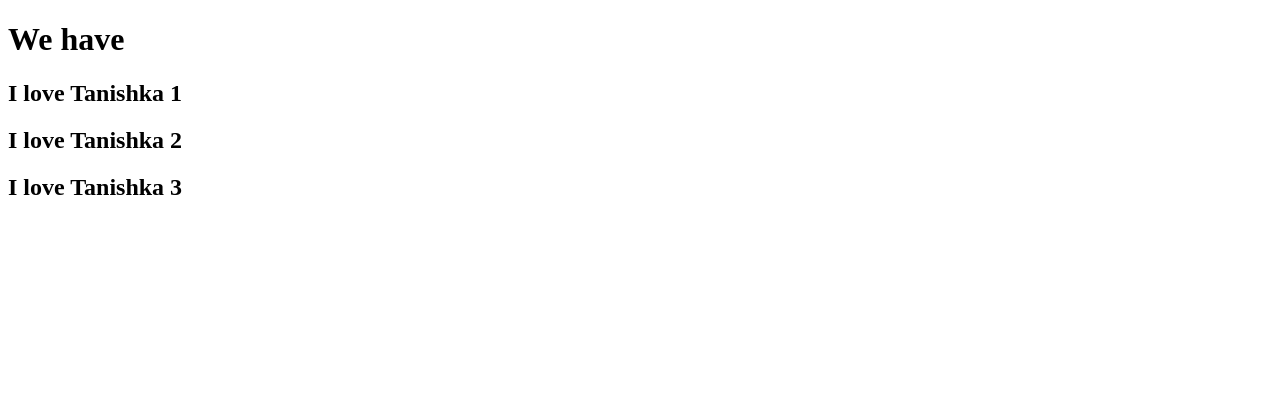
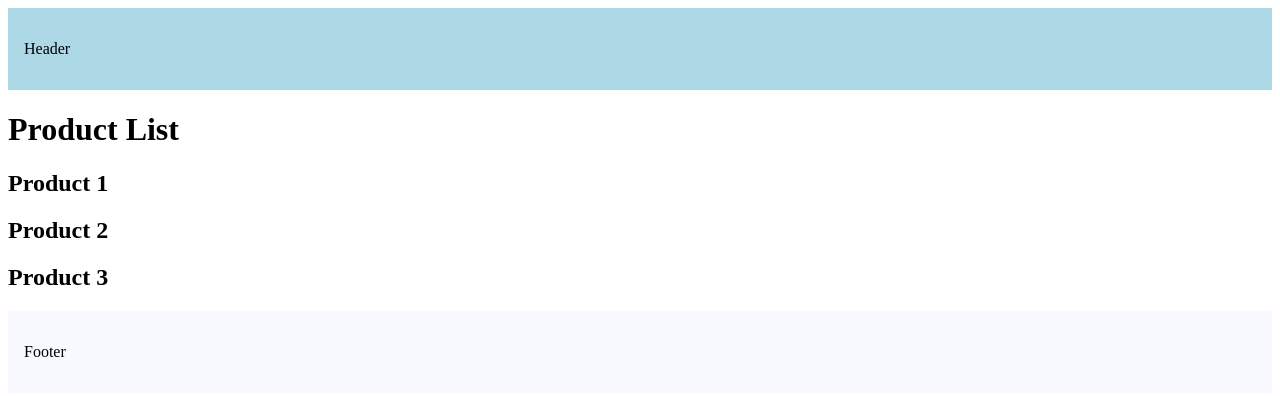
Before and after one commit to shhashwat/Learning-NextJs, a Next.js app: page /products in a window 1280 px wide. Shown: the top 396 px of the page. Built offline with nearby package versions, Linux system fonts and the light colour scheme.

Commit message:
updated layout

```diff
--- a/src/app/blog/second/page.tsx
+++ b/src/app/blog/second/page.tsx
@@ -1,3 +1,3 @@
 export default function SecondBlog() {
-    return <h1 className="text-3xl font-bold underline">Omega Tanishka Simp</h1>;
+    return <h1 className="text-3xl font-bold underline">2nd Blog</h1>;
 }
--- a/src/app/layout.tsx
+++ b/src/app/layout.tsx
@@ -10,7 +10,21 @@ export default function RootLayout({
   }) {
     return (
       <html lang="en">
-      <body>{children}</body>
+        <body>
+            <header style={{
+                backgroundColor: 'lightblue',
+                padding: '1rem'
+            }} >
+                <p>Header</p>
+            </header>
+            {children}
+            <footer style={{
+                backgroundColor: 'ghostwhite',
+                padding: '1rem'
+            }} >
+                <p>Footer</p>
+            </footer>
+        </body>
       </html>
     )
   }
--- a/src/app/products/[productId]/page.tsx
+++ b/src/app/products/[productId]/page.tsx
@@ -1,5 +1,5 @@
 export default function ProductId( {params}:{
     params: { productId: string }
 } ) {
-    return <h1 className="text-3xl font-bold underline">Tanishka lover pro maxx: {params.productId}</h1>;
+    return <h1 className="text-3xl font-bold underline">ProductId: {params.productId}</h1>;
 }
--- a/src/app/products/[productId]/reviews/[reviewId]/page.tsx
+++ b/src/app/products/[productId]/reviews/[reviewId]/page.tsx
@@ -10,6 +10,6 @@ export default function ReviewDetail( {params}:{
         notFound();
     }
     return <h1 className="text-3xl font-bold underline">
-        Simp Review for Tanishka: {params.reviewId}.  Form simp: {params.productId}
+        Person Review for Product: {params.reviewId}.  Form Person: {params.productId}
     </h1>;
 }
--- a/src/app/products/page.tsx
+++ b/src/app/products/page.tsx
@@ -1,10 +1,10 @@
 export default function ProductsList() {
     return (
         <>
-            <h1> We have</h1>
-            <h2> I love Tanishka 1 </h2>
-            <h2> I love Tanishka 2 </h2>
-            <h2> I love Tanishka 3 </h2>
+            <h1> Product List</h1>
+            <h2> Product 1 </h2>
+            <h2> Product 2 </h2>
+            <h2> Product 3 </h2>
         </>
     );
 }
```
Also changed, not shown: src/app/(auth)/layout.tsx (added, +16 -0 lines). Lines whose indentation alone changed are shown as unchanged.
